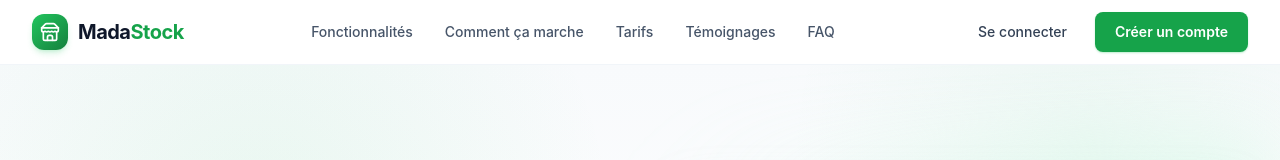
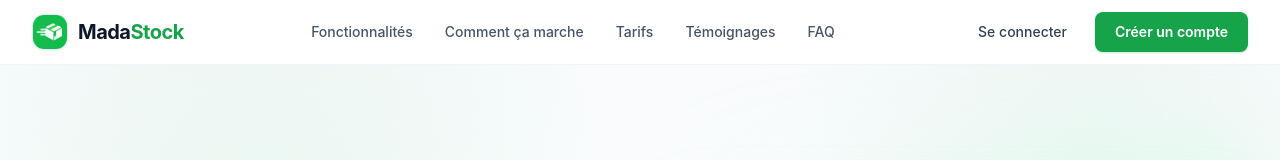
Before and after one commit to taratra31/Madastock, a React (Vite) app in the folder frontend/: page / in a window 1280 px wide. Shown: the top 160 px of the page. Built offline with nearby package versions, Linux system fonts and the light colour scheme.

Commit message:
logo MadaStock : favicon + header, login, sidebar

```diff
--- a/frontend/index.html
+++ b/frontend/index.html
@@ -2,7 +2,7 @@
 <html lang="fr">
   <head>
     <meta charset="UTF-8" />
-    <link rel="icon" type="image/svg+xml" href="/vite.svg" />
+    <link rel="icon" type="image/png" href="/logo-madastock.png" />
     <meta name="viewport" content="width=device-width, initial-scale=1.0" />
     <meta name="google-site-verification" content="nmbi7L4P9mNA6-dYKJWKPcTB2ys4RN6suQ9vOuJfa5I" />
     <meta
--- a/frontend/src/layouts/AppLayout.tsx
+++ b/frontend/src/layouts/AppLayout.tsx
@@ -2,7 +2,6 @@ import { useEffect, useMemo, useState } from 'react';
 import { NavLink, Navigate, Link, Outlet, useLocation, useNavigate } from 'react-router-dom';
 import { useQuery } from '@tanstack/react-query';
 import {
-  Store,
   LayoutDashboard,
   Package,
   Tags,
@@ -135,8 +134,8 @@ export default function AppLayout() {
     <div className="flex flex-col h-full">
       <div className="flex items-center justify-between px-5 h-14 border-b border-dark-800/80 shrink-0">
         <Link to="/dashboard" className="flex items-center gap-2.5">
-          <span className="w-8 h-8 rounded-lg bg-gradient-to-br from-emerald-500 to-teal-400 flex items-center justify-center shadow-lg shadow-emerald-500/30">
-            <Store className="w-5 h-5 text-white" />
+          <span className="w-8 h-8 rounded-lg bg-white flex items-center justify-center overflow-hidden ring-1 ring-dark-800">
+            <img src="/logo-madastock.png" alt="MadaStock" className="w-full h-full object-contain" />
           </span>
           <span className="leading-tight">
             <span className="block text-[17px] font-bold tracking-tight text-white">
--- a/frontend/src/pages/Home.tsx
+++ b/frontend/src/pages/Home.tsx
@@ -2,7 +2,6 @@ import { useState, type ElementType } from 'react';
 import { Link, Navigate } from 'react-router-dom';
 import { useAuth } from '../lib/auth';
 import {
-  Store,
   Menu,
   X,
   ShoppingCart,
@@ -197,8 +196,8 @@ export default function Home() {
         <div className="max-w-7xl mx-auto px-4 sm:px-6 lg:px-8">
           <div className="flex items-center justify-between h-16">
             <a href="#" className="flex items-center gap-2.5">
-              <span className="w-9 h-9 rounded-xl bg-gradient-to-br from-green-500 to-green-700 flex items-center justify-center shadow-md shadow-green-500/20">
-                <Store className="w-5 h-5 text-white" />
+              <span className="w-9 h-9 rounded-xl bg-white border border-slate-200 flex items-center justify-center overflow-hidden shadow-sm">
+                <img src="/logo-madastock.png" alt="MadaStock" className="w-full h-full object-contain" />
               </span>
               <span className="text-xl font-bold tracking-tight text-dark-900">
                 Mada<span className="text-green-600">Stock</span>
@@ -637,8 +636,8 @@ export default function Home() {
         <div className="max-w-7xl mx-auto px-4 sm:px-6 lg:px-8 py-14 grid gap-10 md:grid-cols-4">
           <div>
             <div className="flex items-center gap-2.5">
-              <span className="w-9 h-9 rounded-xl bg-gradient-to-br from-green-500 to-green-700 flex items-center justify-center">
-                <Store className="w-5 h-5 text-white" />
+              <span className="w-9 h-9 rounded-xl bg-white/10 flex items-center justify-center overflow-hidden">
+                <img src="/logo-madastock.png" alt="MadaStock" className="w-full h-full object-contain" />
               </span>
               <span className="text-xl font-bold tracking-tight text-white">
                 Mada<span className="text-green-500">Stock</span>
--- a/frontend/src/pages/Login.tsx
+++ b/frontend/src/pages/Login.tsx
@@ -27,6 +27,9 @@ export default function Login() {
   return (
     <div className="min-h-screen flex items-center justify-center bg-slate-50 px-4">
       <div className="w-full max-w-md bg-white rounded-xl shadow-lg p-8">
+        <div className="flex justify-center mb-4">
+          <img src="/logo-madastock.png" alt="MadaStock" className="w-20 h-20 rounded-2xl object-contain border border-slate-200 p-1" />
+        </div>
         <h1 className="text-2xl font-bold text-center mb-6">Connexion à MadaStock</h1>
 
         {authError && (
```
Also changed, not shown: frontend/public/logo-madastock.png (added).
